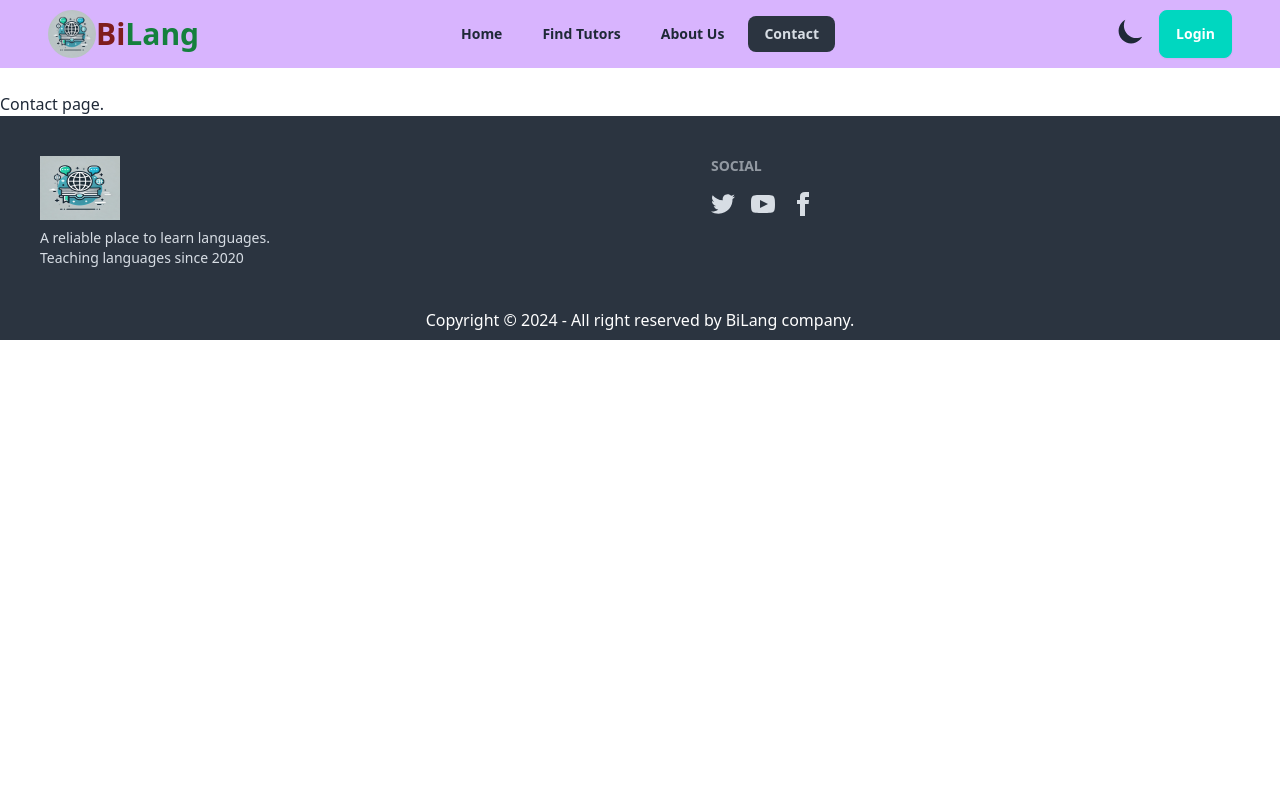
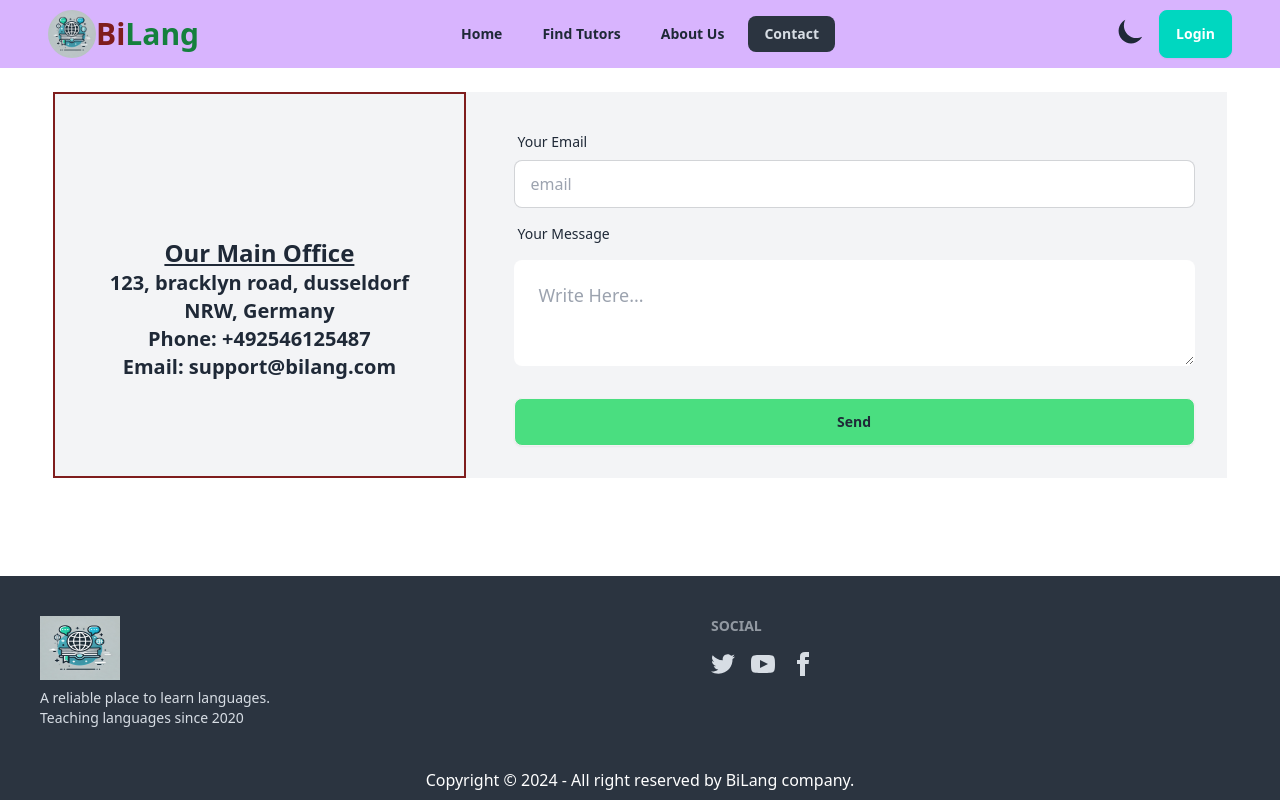
Before and after one commit to Md-Azad/bilang-client, a React (Vite) app: page /contact in a window 1280 px wide. Built offline with nearby package versions, Linux system fonts and the light colour scheme; no server answers.

Commit message:
added contact page

```diff
--- a/src/components/Contact.jsx
+++ b/src/components/Contact.jsx
@@ -1,7 +1,97 @@
+import Swal from "sweetalert2";
+
+// import { useState } from "react";
 const Contact = () => {
+  //   const [email, setEmail] = useState("");
+  //   const [message, setMessage] = useState("");
+
+  //   const [submitted, setSubmitted] = useState(false);
+  //   const [error, setError] = useState("");
+
+  function submit(e) {
+    // This will prevent page refresh
+    e.preventDefault();
+
+    const form = e.target;
+    const email = form.email.value;
+    const message = form.message.value;
+    if (email && message) {
+      Swal.fire({
+        position: "top-end",
+        icon: "success",
+        title: "Your message has been received",
+        showConfirmButton: false,
+        timer: 1500,
+      });
+      form.reset();
+    }
+
+    // replace this with your own unique endpoint URL
+    // fetch("https://formcarry.com/s/XXXXXXX", {
+    //   method: "POST",
+    //   headers: {
+    //     "Content-Type": "application/json",
+    //     Accept: "application/json",
+    //   },
+    //   body: JSON.stringify({ email: email, message: message }),
+    // })
+    //   .then((res) => res.json())
+    //   .then((res) => {
+    //     if (res.code === 200) {
+    //       setSubmitted(true);
+    //     } else {
+    //       setError(res.message);
+    //     }
+    //   })
+    //   .catch((error) => setError(error));
+  }
+
+  //   if (error) {
+  //     return <p>{error}</p>;
+  //   }
+
+  //   if (submitted) {
+  //     return <p>We've received your message, thank you for contacting us!</p>;
+  //   }
+
   return (
-    <div>
-      <h1>Contact page.</h1>
+    <div className="flex w-11/12 md:10/12 mx-auto flex-col-reverse md:flex-row gap-4 bg-gray-100">
+      <div className="flex-1 flex items-center justify-center border-2 border-red-900">
+        <div className="text-center text-xl font-bold">
+          <h1 className=" text-2xl underline mt-12">Our Main Office</h1>
+          <p>123, bracklyn road, dusseldorf</p>
+          <p>NRW, Germany</p>
+          <p>Phone: +492546125487</p>
+          <p>Email: support@bilang.com</p>
+        </div>
+      </div>
+      <form onSubmit={submit} className="card-body">
+        <div className="form-control">
+          <label className="label">
+            <span className="label-text">Your Email</span>
+          </label>
+          <input
+            type="email"
+            name="email"
+            placeholder="email"
+            className="input input-bordered "
+            required
+          />
+        </div>
+        <label className="label">
+          <span className="label-text">Your Message</span>
+        </label>
+        <textarea
+          className="textarea textarea-lg "
+          name="message"
+          placeholder="Write Here..."
+        ></textarea>
+        <div className="form-control mt-6">
+          <button type="submit" className="btn hover:bg-green-600 bg-green-400">
+            Send
+          </button>
+        </div>
+      </form>
     </div>
   );
 };
--- a/src/sharedComponents/Footer.jsx
+++ b/src/sharedComponents/Footer.jsx
@@ -1,7 +1,7 @@
 import logo from "../assets/logo.webp";
 const Footer = () => {
   return (
-    <div className="mb-2">
+    <div className=" absolute w-full bottom-0">
       <footer className="footer bg-neutral text-neutral-content p-10">
         <aside>
           <img className="w-20 h-16" src={logo} alt="" />
```
